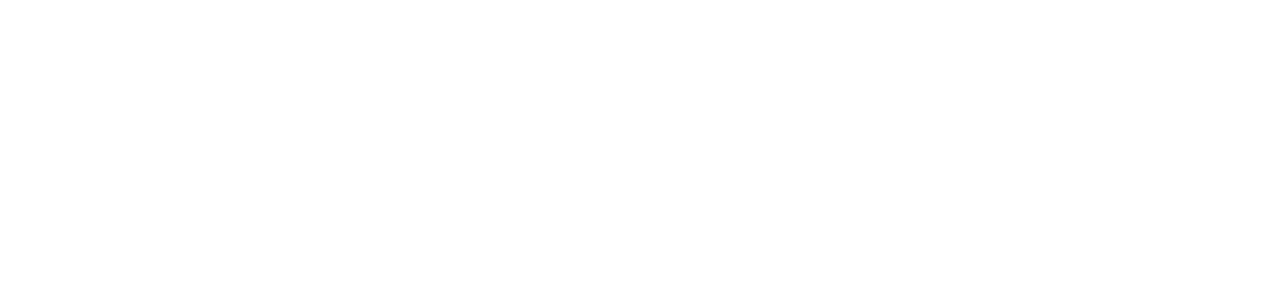
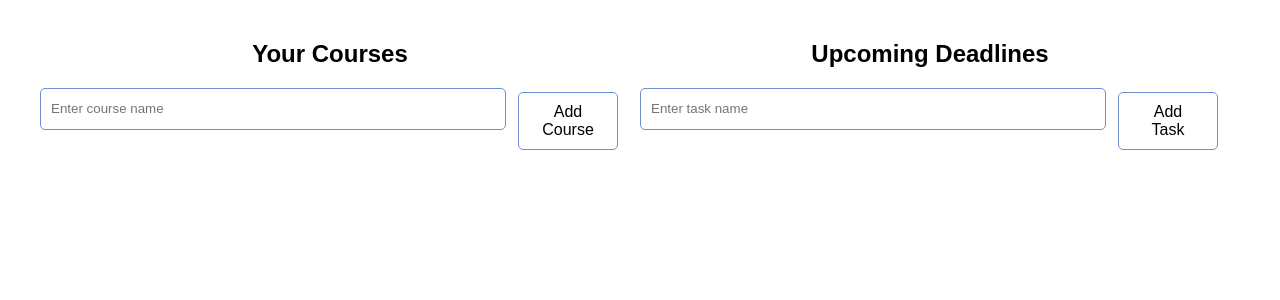
Before and after one commit to limyixiang/6310-Smiley, a React (Create React App) app in the folder Orbital/frontend/: page /landingpage in a window 1280 px wide. Before the commit this address had no page. Shown: the top 300 px of the page. Built offline with nearby package versions, Linux system fonts and the light colour scheme.

Commit message:
bare landing page

```diff
--- a/Orbital/frontend/src/App.js
+++ b/Orbital/frontend/src/App.js
@@ -4,6 +4,7 @@
 import Dashboard from './Login/dashboard.js';
 import ForgetPassword from './Login/forgetPassword.js';
 import ResetPassword from './Login/resetPassword.js';
+import LandingPage from './Landing/landingPage.js';
 import {Routes, Route, BrowserRouter as Router} from 'react-router-dom';
 
 function App() {
@@ -23,6 +24,8 @@
           <Route exact path='/forgetpassword' element={<ForgetPassword/>} />
           {/* Route for the ResetPassword component */}
           <Route exact path='/resetpassword' element={<ResetPassword/>} />
+          {/* Route for the LandingPage component */}
+          <Route exact path='/landingpage' element={<LandingPage/>} />
         </Routes>
       </Router>
     </div>
--- /dev/null
+++ b/Orbital/frontend/src/Landing/landingPage.css
@@ -0,0 +1,74 @@
+.main-container {
+    display: flex;
+    justify-content: space-between;
+    padding: 20px;
+    max-width: 1200px;
+    margin: 0 auto;
+}
+
+/*the box*/
+.courses-container, .tasks-container {
+    flex: 1;
+    margin-right: 20px;
+}
+
+.courses-container h2, .tasks-container h2 {
+    margin-bottom: 20px;
+}
+
+.add-a-course, .add-a-task {
+    margin-bottom: 20px;
+    display: flex;
+}
+
+.add-a-course input, .add-a-task input {
+    flex: 1;
+    padding: 10px;
+    margin-right: 10px;
+    border-radius: 5px;
+    border: 1px solid #6f90d0;
+}
+
+.add-a-course button, .add-a-task button {
+    padding: 10px 20px;
+    border: 1px solid #6f90d0;
+    border-radius: 5px;
+    background-color: #ffffff;
+    color: rgb(0, 0, 0);
+    cursor: pointer;
+}
+
+.add-a-course button:hover, .add-a-task button:hover {
+    background-color: #5292d7;
+}
+
+.courses-list, .tasks-list {
+    display: flex;
+    flex-wrap: wrap;
+    gap: 10px;
+}
+
+.course-item {
+    padding: 20px;
+    border-radius: 50px;
+    background-color: #c2e1ea;
+    box-shadow: 0px 0px 10px #b4eaee;
+    text-align: center;
+    width: 120px;
+    height: 120px;
+    display: flex;
+    align-items: center;
+    justify-content: centre;
+    overflow: hidden;
+    word-wrap: break-word;
+}
+
+.task-item {
+    padding: 10px;
+    border-radius: 5px;
+    background-color: #c2e1ea;
+    box-shadow: 0px 0px 10px #b4eaee;
+    display: flex;
+    align-items: center;
+    gap: 10px;
+}
--- /dev/null
+++ b/Orbital/frontend/src/Landing/landingPage.js
@@ -0,0 +1,89 @@
+import React, { useState } from 'react';
+import './landingPage.css';
+
+function LandingPage() {
+    const [courseName, setCourseName] = useState('');
+    const [taskName, setTaskName] = useState('');
+    const [courses, setCourses] = useState([]);
+    const [tasks, setTasks] = useState([]);
+
+    const handleCourseChange = (e) => {
+        setCourseName(e.target.value);
+    };
+
+    const handleTaskChange = (e) => {
+        setTaskName(e.target.value);
+    };
+
+    const handleAddCourse = () => {
+        if (courseName.trim() !== '') {
+            setCourses([...courses, courseName]);
+            setCourseName('');
+        }
+    };
+
+    const handleAddTask = () => {
+        if (taskName.trim() !== '') {
+            setTasks([...tasks, { name: taskName, completed: false }]);
+            setTaskName('');
+        }
+    };
+
+    const handleTaskCheckboxChange = (index) => {
+        const newTasks = [...tasks];
+        newTasks[index].completed = !newTasks[index].completed;
+        setTasks(newTasks);
+    };
+
+    return (
+        <div className="main-container">
+            <div className="courses-container">
+                <h2>Your Courses</h2>
+                <div className="add-a-course">
+                    <input
+                        type= "text"
+                        value={courseName}
+                        onChange={handleCourseChange}
+                        placeholder="Enter course name"
+                    />
+                    <button onClick={handleAddCourse}>Add Course</button>
+                </div>
+                <div className="courses-list">
+                    {courses.map((course, index) => (
+                        <div key={index} className="course-item">
+                            {course}
+                        </div>
+                    ))}
+                </div>
+            </div>
+            <div className="tasks-container">
+                <h2>Upcoming Deadlines</h2>
+                <div className="add-a-task">
+                    <input
+                        type="text"
+                        value={taskName}
+                        onChange={handleTaskChange}
+                        placeholder="Enter task name"
+                    />
+                    <button onClick={handleAddTask}>Add Task</button>
+                </div>
+                <div className="tasks-list">
+                    {tasks.map((task, index) => (
+                        <div key={index} className="task-item">
+                            <input
+                                type="checkbox"
+                                checked={task.completed}
+                                onChange={() => handleTaskCheckboxChange(index)}
+                            />
+                            <span style={{ textDecoration: task.completed ? 'line-through' : 'none' }}>
+                                {task.name}
+                            </span>
+                        </div>
+                    ))}
+                </div>
+            </div>
+        </div>
+    );
+}
+
+export default LandingPage;
--- a/Orbital/frontend/src/Login/dashboard.js
+++ b/Orbital/frontend/src/Login/dashboard.js
@@ -17,7 +17,7 @@
         !authenticatedUser ? <h1>Welcome to Smiley :D, please login <a href='/signin'>here</a>!</h1>:
             <div className='dashboard'>
                 <button onClick={onSignout}>Sign Out</button>
-                <h1>Hello, {authenticatedUser.user.name}</h1> {/* Display user's name */}
+                <h1>Hello, {authenticatedUser.user.name}, to go to the landing page, click <a href = '/landingpage'>here</a>!</h1> {/* Display user's name */}
             </div>
     );
 };
--- a/Orbital/frontend/src/Login/forgetPassword.js
+++ b/Orbital/frontend/src/Login/forgetPassword.js
@@ -61,7 +61,7 @@
     }
 
     return (
-        success ? <Navigate to="/resetPassword" /> :
+        success ? <Navigate to="/resetpassword" /> :
             <div className="form-container">
                 <div className="form-box">
                     <h2>Forget Password</h2>
--- a/Orbital/frontend/src/Login/signUp.js
+++ b/Orbital/frontend/src/Login/signUp.js
@@ -107,7 +107,7 @@
                 </div>
                 <div className='login-message'>
                         <center><p className='login_redirect mt-2'><b><a href='/signin'> Back to Login</a></b></p></center>
-                    </div>
+                </div>
                 <div className="form-group-button">
                     <button onClick={onSubmit}>Sign Up</button>
                 </div>
```
